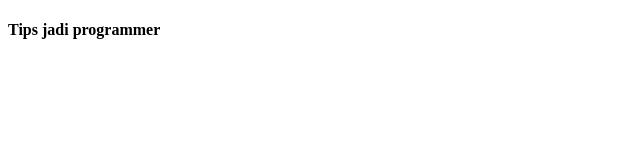
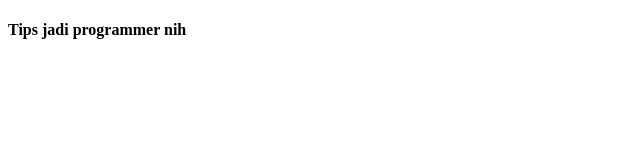
Before and after one commit to stefkwan/gitflow-practice, a plain HTML site: page index.html in a window 1280 px wide. Shown: the full height of the page, 0-640 px from the left. Drawn offline with Linux system fonts and the light colour scheme.

Commit message:
title update

```diff
--- a/index.html
+++ b/index.html
@@ -4,7 +4,7 @@
 	<title>Gitflow Practice</title>
 </head>
 <body>
-	<h4>Tips jadi programmer</h4>
+	<h4>Tips jadi programmer nih</h4>
 	<ol>
 	</ol>
 </body>
```
